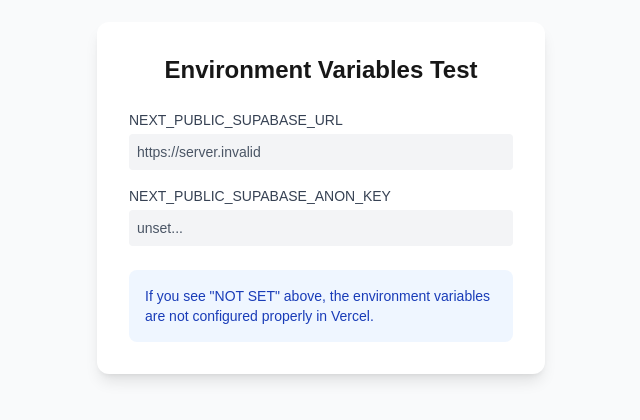
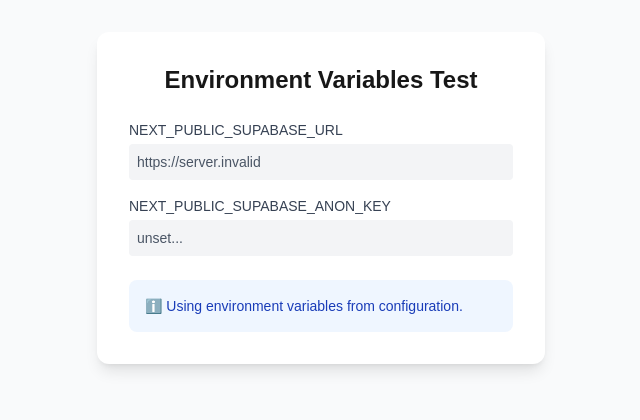
Before and after one commit to kevinedysoncortejo-arch/student-portal-demo, a Next.js app: page /test-env in a window 1280 px wide. Shown: the part 202-622 px from the top of the page, without its empty margins (319-959 px from the left). Built offline with nearby package versions, Linux system fonts and the light colour scheme; no server answers.

Commit message:
Add fallback Supabase credentials to work without Vercel environment variables

```diff
--- a/app/test-env/page.tsx
+++ b/app/test-env/page.tsx
@@ -4,6 +4,8 @@
 export default function TestEnvPage() {
   const supabaseUrl = process.env.NEXT_PUBLIC_SUPABASE_URL
   const supabaseKey = process.env.NEXT_PUBLIC_SUPABASE_ANON_KEY
+
+  const isUsingFallback = !supabaseUrl || !supabaseKey
 
   return (
     <div className="min-h-screen bg-gray-50 flex items-center justify-center p-4">
@@ -16,7 +18,7 @@
               NEXT_PUBLIC_SUPABASE_URL
             </label>
             <div className="text-sm text-gray-600 break-all bg-gray-100 p-2 rounded">
-              {supabaseUrl || 'NOT SET'}
+              {supabaseUrl || 'Using fallback: https://nmrzefqzvodzrpomhulo.supabase.co'}
             </div>
           </div>
 
@@ -25,15 +27,23 @@
               NEXT_PUBLIC_SUPABASE_ANON_KEY
             </label>
             <div className="text-sm text-gray-600 break-all bg-gray-100 p-2 rounded">
-              {supabaseKey ? `${supabaseKey.substring(0, 20)}...` : 'NOT SET'}
+              {supabaseKey ? `${supabaseKey.substring(0, 20)}...` : 'Using fallback key'}
             </div>
           </div>
 
-          <div className="mt-6 p-4 bg-blue-50 rounded-lg">
-            <p className="text-sm text-blue-800">
-              If you see "NOT SET" above, the environment variables are not configured properly in Vercel.
-            </p>
-          </div>
+          {isUsingFallback ? (
+            <div className="mt-6 p-4 bg-green-50 rounded-lg">
+              <p className="text-sm text-green-800">
+                ✅ Using fallback Supabase credentials. Authentication should work without configuring environment variables in Vercel.
+              </p>
+            </div>
+          ) : (
+            <div className="mt-6 p-4 bg-blue-50 rounded-lg">
+              <p className="text-sm text-blue-800">
+                ℹ️ Using environment variables from configuration.
+              </p>
+            </div>
+          )}
         </div>
       </div>
     </div>
--- a/library/supabase/client.ts
+++ b/library/supabase/client.ts
@@ -9,12 +9,9 @@
 // For client components - lazy-load to avoid build-time initialization
 export function getSupabaseBrowserClient() {
   if (!browserClient) {
-    const supabaseUrl = process.env.NEXT_PUBLIC_SUPABASE_URL
-    const supabaseKey = process.env.NEXT_PUBLIC_SUPABASE_ANON_KEY
-
-    if (!supabaseUrl || !supabaseKey) {
-      throw new Error('Missing Supabase environment variables. Please check NEXT_PUBLIC_SUPABASE_URL and NEXT_PUBLIC_SUPABASE_ANON_KEY.')
-    }
+    // Use environment variables if available, otherwise use fallback values
+    const supabaseUrl = process.env.NEXT_PUBLIC_SUPABASE_URL || 'https://nmrzefqzvodzrpomhulo.supabase.co'
+    const supabaseKey = process.env.NEXT_PUBLIC_SUPABASE_ANON_KEY || 'eyJhbGciOiJIUzI1NiIsInR5cCI6IkpXVCJ9.eyJpc3MiOiJzdXBhYmFzZSIsInJlZiI6Im5tcnplZnF6dm9kenJwb21odWxvIiwicm9sZSI6ImFub24iLCJpYXQiOjE3NzYxNTY2MDQsImV4cCI6MjA5MTczMjYwNH0.qBCVEIV0wNdSPb-pNjTZLWpH5kA2BvTbb-zes-Bxxco'
 
     browserClient = createBrowserClient(supabaseUrl, supabaseKey)
   }
@@ -30,12 +27,9 @@
 
 // For server actions or API routes (if needed later)
 export const createSupabaseServerClient = () => {
-  const supabaseUrl = process.env.NEXT_PUBLIC_SUPABASE_URL
-  const supabaseKey = process.env.NEXT_PUBLIC_SUPABASE_ANON_KEY
-
-  if (!supabaseUrl || !supabaseKey) {
-    throw new Error('Missing Supabase environment variables. Please check NEXT_PUBLIC_SUPABASE_URL and NEXT_PUBLIC_SUPABASE_ANON_KEY.')
-  }
+  // Use environment variables if available, otherwise use fallback values
+  const supabaseUrl = process.env.NEXT_PUBLIC_SUPABASE_URL || 'https://nmrzefqzvodzrpomhulo.supabase.co'
+  const supabaseKey = process.env.NEXT_PUBLIC_SUPABASE_ANON_KEY || 'eyJhbGciOiJIUzI1NiIsInR5cCI6IkpXVCJ9.eyJpc3MiOiJzdXBhYmFzZSIsInJlZiI6Im5tcnplZnF6dm9kenJwb21odWxvIiwicm9sZSI6ImFub24iLCJpYXQiOjE3NzYxNTY2MDQsImV4cCI6MjA5MTczMjYwNH0.qBCVEIV0wNdSPb-pNjTZLWpH5kA2BvTbb-zes-Bxxco'
 
   return createClient(supabaseUrl, supabaseKey)
 }
```
